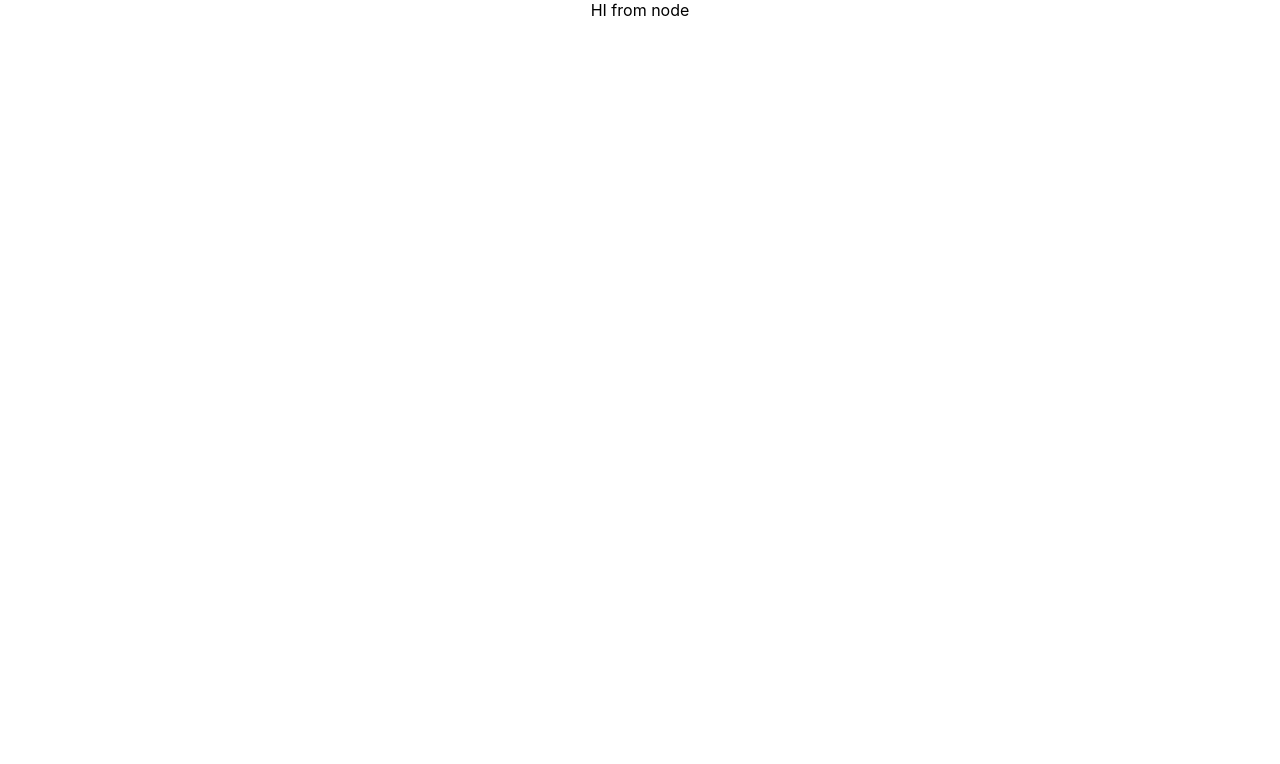
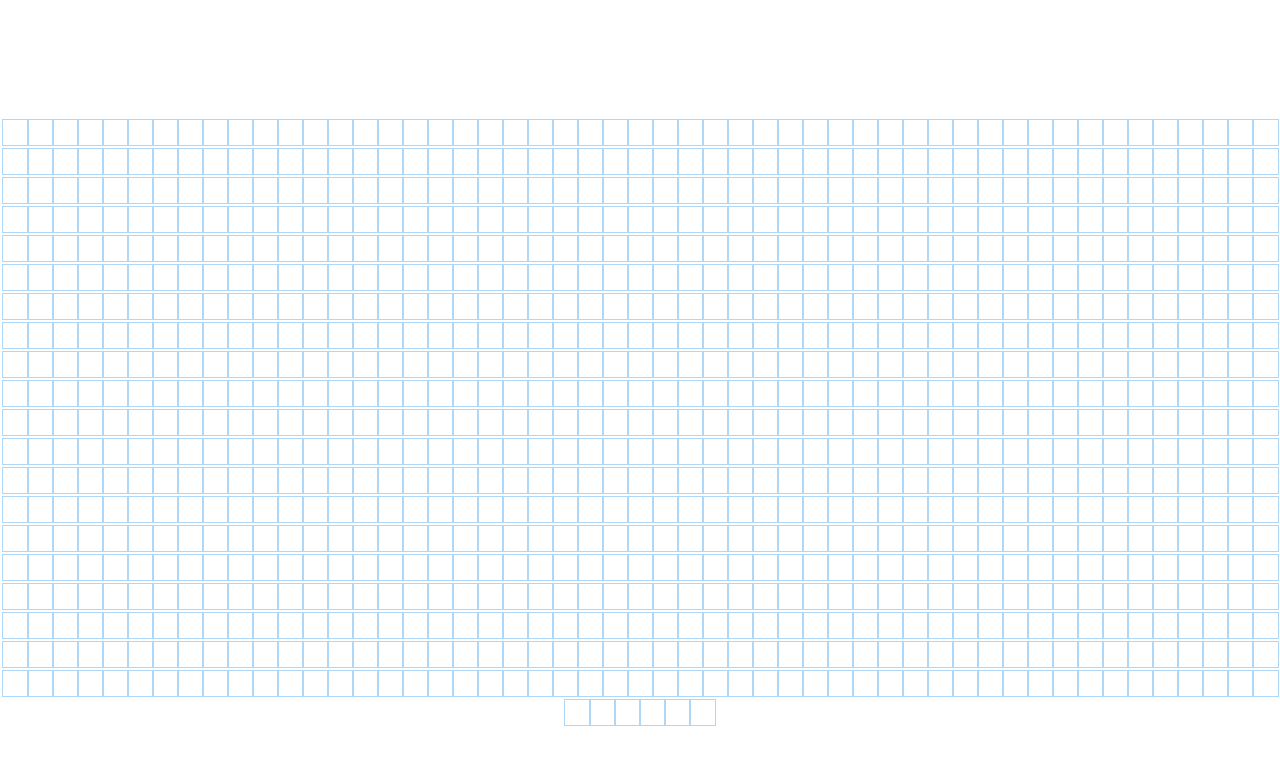
Before and after one commit to roshbhaskar/PathVisualizer, a React (Create React App) app in the folder pathvisualizer/: page / in a window 1280 px wide. Shown: the top 764 px of the page. Built offline with nearby package versions, Linux system fonts and the light colour scheme.

Commit message:
plain grid

```diff
--- a/pathvisualizer/src/Pathfinder/node/node.css
+++ b/pathvisualizer/src/Pathfinder/node/node.css
@@ -0,0 +1,79 @@
+.node {
+    width: 25px;
+    height: 25px;
+    outline: 1px solid rgb(175, 216, 248);
+    display: inline-block;
+  }
+
+  .node-finish {
+    background-color: red;
+  }
+
+  .node-start {
+    background-color: green;
+  }
+
+  .node-visited {
+    animation-name: visitedAnimation;
+    animation-duration: 1.5s;
+    animation-timing-function: ease-out;
+    animation-delay: 0;
+    animation-direction: alternate;
+    animation-iteration-count: 1;
+    animation-fill-mode: forwards;
+    animation-play-state: running;
+  }
+
+  @keyframes visitedAnimation {
+    0% {
+      transform: scale(0.3);
+      background-color: rgba(0, 0, 66, 0.75);
+      border-radius: 100%;
+    }
+
+    50% {
+      background-color: rgba(17, 104, 217, 0.75);
+    }
+
+    75% {
+      transform: scale(1.2);
+      background-color: rgba(0, 217, 159, 0.75);
+    }
+
+    100% {
+      transform: scale(1);
+      background-color: rgba(0, 190, 218, 0.75);
+    }
+  }
+
+  .node-wall {
+    background-color: rgb(12, 53, 71);
+  }
+
+  .node-shortest-path {
+    animation-name: shortestPath;
+    animation-duration: 1.5s;
+    animation-timing-function: ease-out;
+    animation-delay: 0;
+    animation-direction: alternate;
+    animation-iteration-count: 1;
+    animation-fill-mode: forwards;
+    animation-play-state: running;
+  }
+
+  @keyframes shortestPath {
+    0% {
+      transform: scale(0.6);
+      background-color: rgb(255, 254, 106);
+    }
+
+    50% {
+      transform: scale(1.2);
+      background-color: rgb(255, 254, 106);
+    }
+
+    100% {
+      transform: scale(1);
+      background-color: rgb(255, 254, 106);
+    }
+  }
--- a/pathvisualizer/src/Pathfinder/node/node.js
+++ b/pathvisualizer/src/Pathfinder/node/node.js
@@ -11,8 +11,8 @@
 
     render() {
         return (
-            <div className="Node">
-                HI from node
+            <div className="node">
+
             </div>
         )
     }
--- a/pathvisualizer/src/Pathfinder/pathfinder.css
+++ b/pathvisualizer/src/Pathfinder/pathfinder.css
@@ -0,0 +1,4 @@
+
+.grid {
+    margin: 120px 0 0;
+  }
--- a/pathvisualizer/src/Pathfinder/pathfinder.js
+++ b/pathvisualizer/src/Pathfinder/pathfinder.js
@@ -1,19 +1,38 @@
 import React, { Component } from 'react';
 import Node from './node/node.js';
 import './pathfinder.css';
+
 export default class Pathfinder extends Component {
     constructor(props) {
         super(props)
 
         this.state = {
-
+             nodes: []
         }
     }
-
+    componentDidMount() {
+        const nodes=[];
+        let row=0;
+        let col=0;
+        for( row = 0;row <18;++row){
+            const currentRow=[];
+            for(col=0; col<57 ; ++col){
+                    currentRow.push([]);
+            }
+            nodes.push(currentRow);
+            console.log(nodes);
+        }
+        this.setState({nodes});
+    }
     render() {
+        const {nodes} = this.state;
         return (
-            <div>
-                <Node></Node>
+            <div className="grid">
+                {nodes.map((row,rowID)=>{
+                    return <>
+                    {row.map((node,nodeID) => <Node></Node>)}
+                    </>
+                })}
             </div>
         )
     }
```
